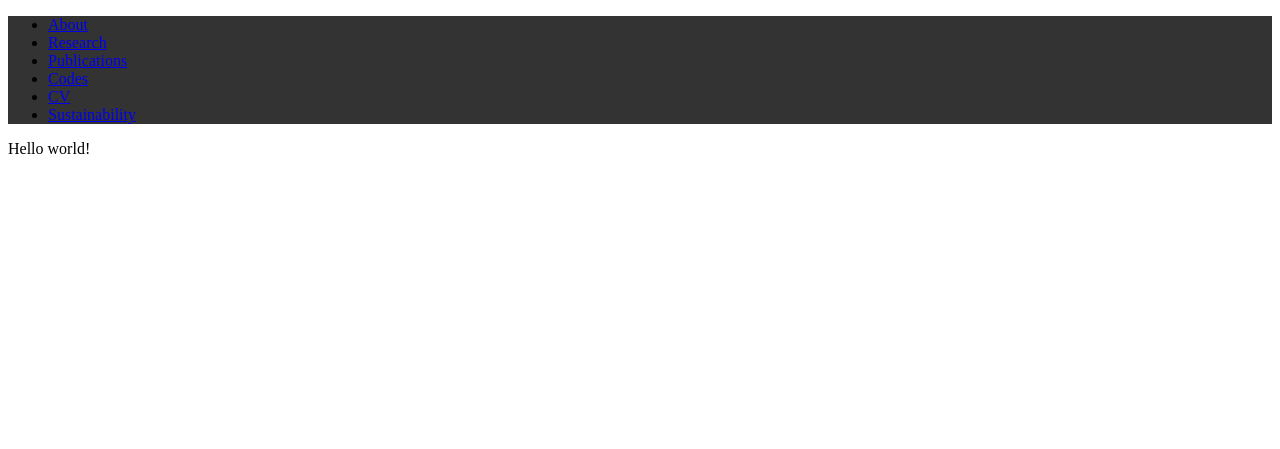
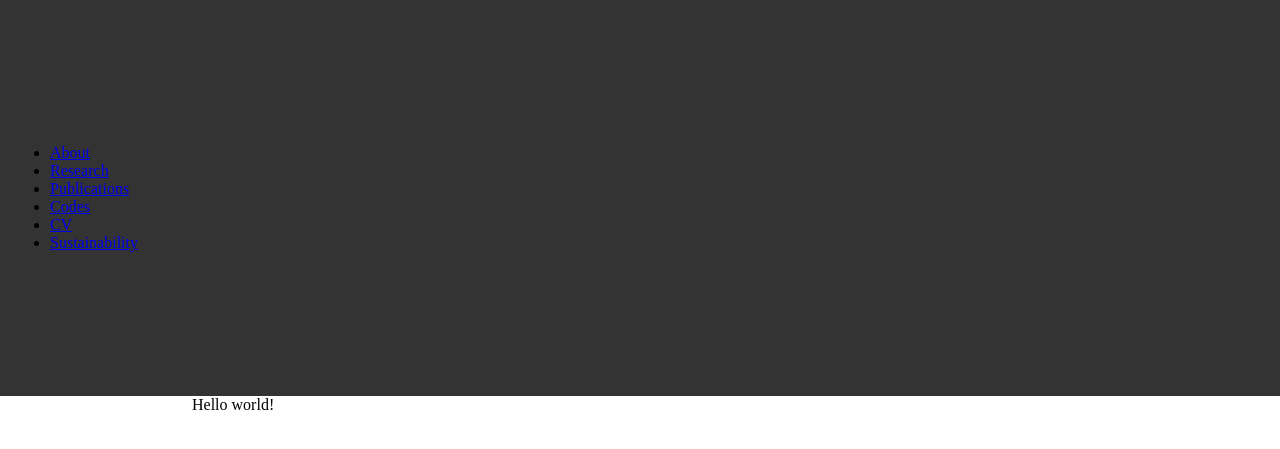
Before and after one commit to felixbosco/felixbosco.github.io, a Jekyll site: the page built from index.html, in a window 1280 px wide. Shown: the top 449 px of the page. Built offline with Jekyll 4.4.1, drawn with Linux system fonts in a browser that asks for light colours.

Commit message:
Start amending the header

```diff
--- a/assets/css/style.css
+++ b/assets/css/style.css
@@ -1,3 +1,28 @@
+/* ---------- general design: body ---------- */
+html, body {
+  margin: 0;
+}
+
+/* ---------- general design: header ---------- */
 header {
+    display: -webkit-flex;
+    display: flex;
+    flex-direction: row;
+
+    width: 100;
+    padding: 10% 10px;
+
     background-color: #333;
 }
+
+nav {
+}
+nav ul {
+
+}
+
+/* ---------- general design: main ---------- */
+main {
+    width: 70%;
+    margin: auto;
+}
```
